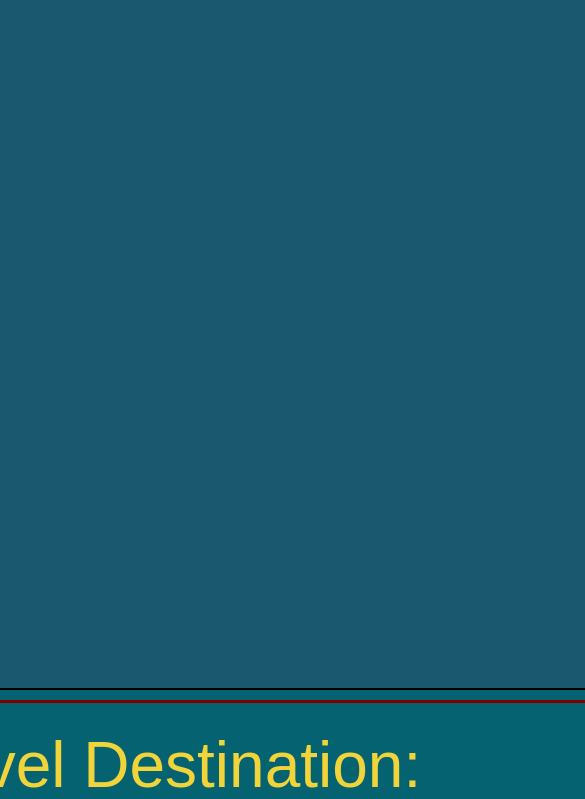
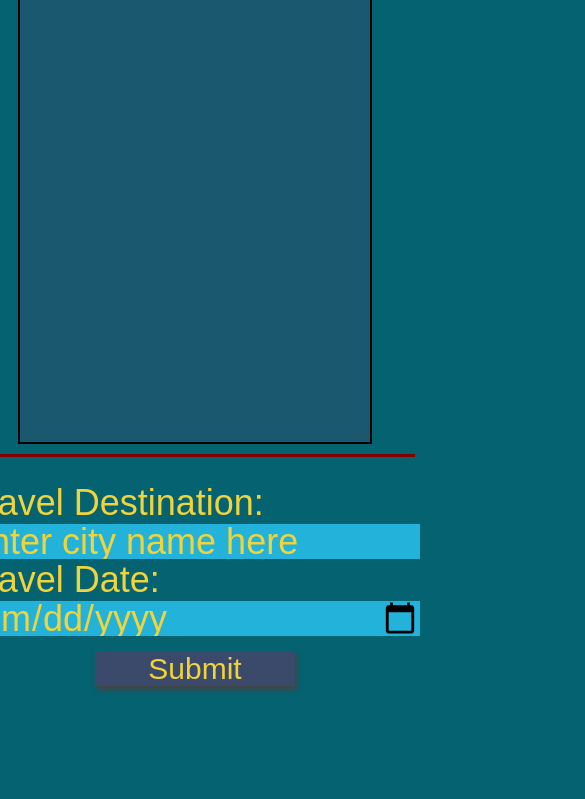
Before and after one commit to benjaminhyw/udacity-travel-app, a website built with webpack: page src/client/views/index.html in a window 390 px wide. Shown: the part 152-951 px from the top of the page, 585 px wide, since content can reach past the window. After the commit the page ends 853 px from the top, so only its background shows below. Built offline with nearby package versions, Linux system fonts and the light colour scheme.

Commit message:
Update responsive styles

```diff
--- a/src/client/styles/responsive.scss
+++ b/src/client/styles/responsive.scss
@@ -4,7 +4,7 @@
   }
 
   .entry {
-    width: 850px;
+    width: 800px;
     height: 700px;
   }
 
@@ -40,7 +40,49 @@
 }
 
 @media screen and (max-width: 800px) {
+  .entry {
+    width: 650px;
+    height: 600px;
+  }
+
+  .inputFields {
+    label {
+      font-size: 36px;
+    }
+
+    input {
+      height: 35px;
+      width: 450px;
+      font-size: 36px;
+    }
+
+    #submitButtonHolder {
+      button {
+        height: 35px;
+        width: 200px;
+        font-size: 30px;
+      }
+    }
+  }
 }
 
 @media screen and (max-width: 420px) {
+  .headline {
+    font-size: 80px;
+  }
+
+  .entry {
+    width: 350px;
+    height: 500px;
+  }
+
+  label {
+    font-size: 12px;
+  }
 }
+
+@media screen and (max-width: 350px) {
+  .entry {
+    background-color: purple;
+  }
+}
--- a/src/client/views/index.html
+++ b/src/client/views/index.html
@@ -8,6 +8,7 @@
     />
     <link href="/client/styles/style.scss" />
     <link href="/client/styles/responsive.scss" />
+    <meta name="viewport" content="width=device-width, initial-scale=1" />
   </head>
   <body>
     <div id="app">
```
